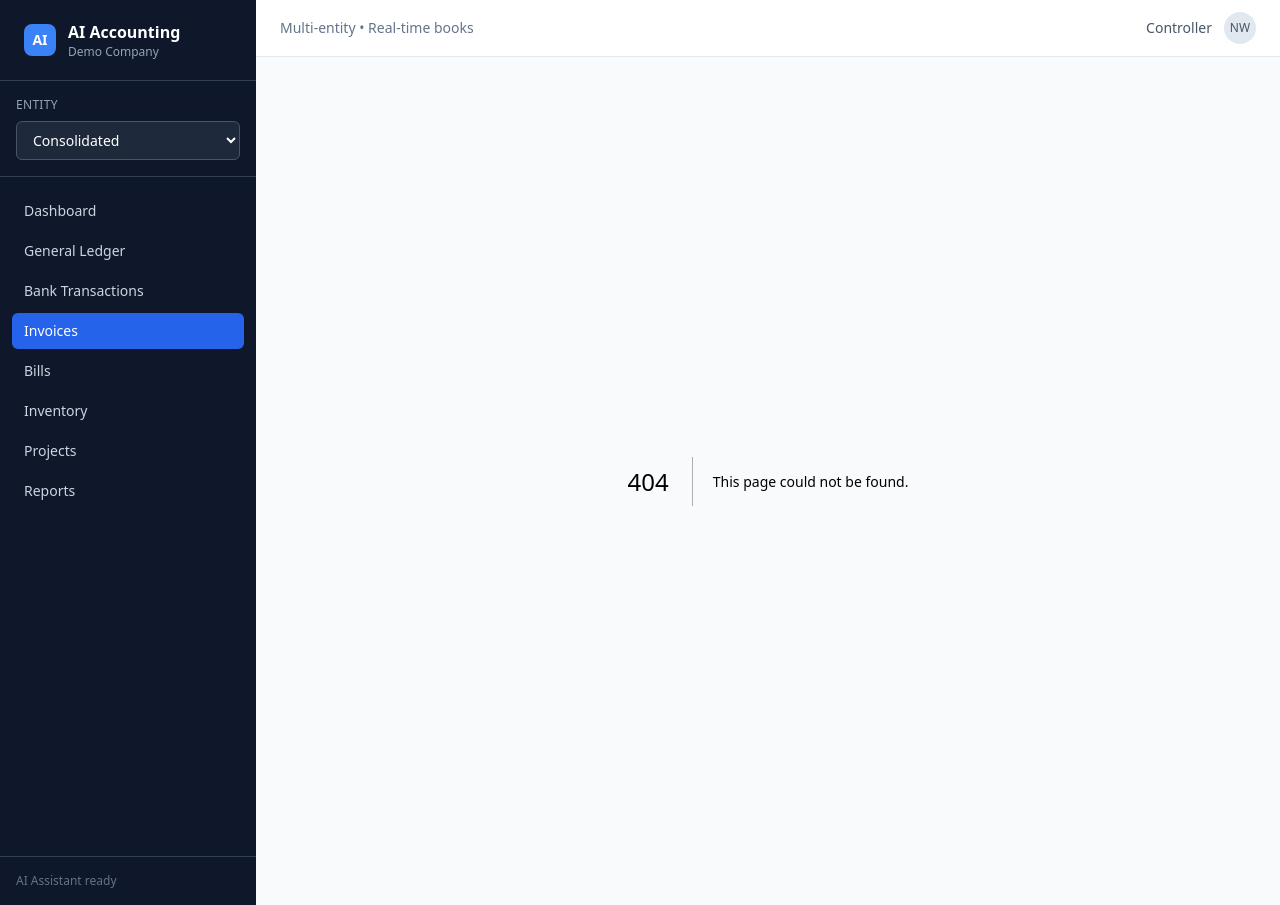
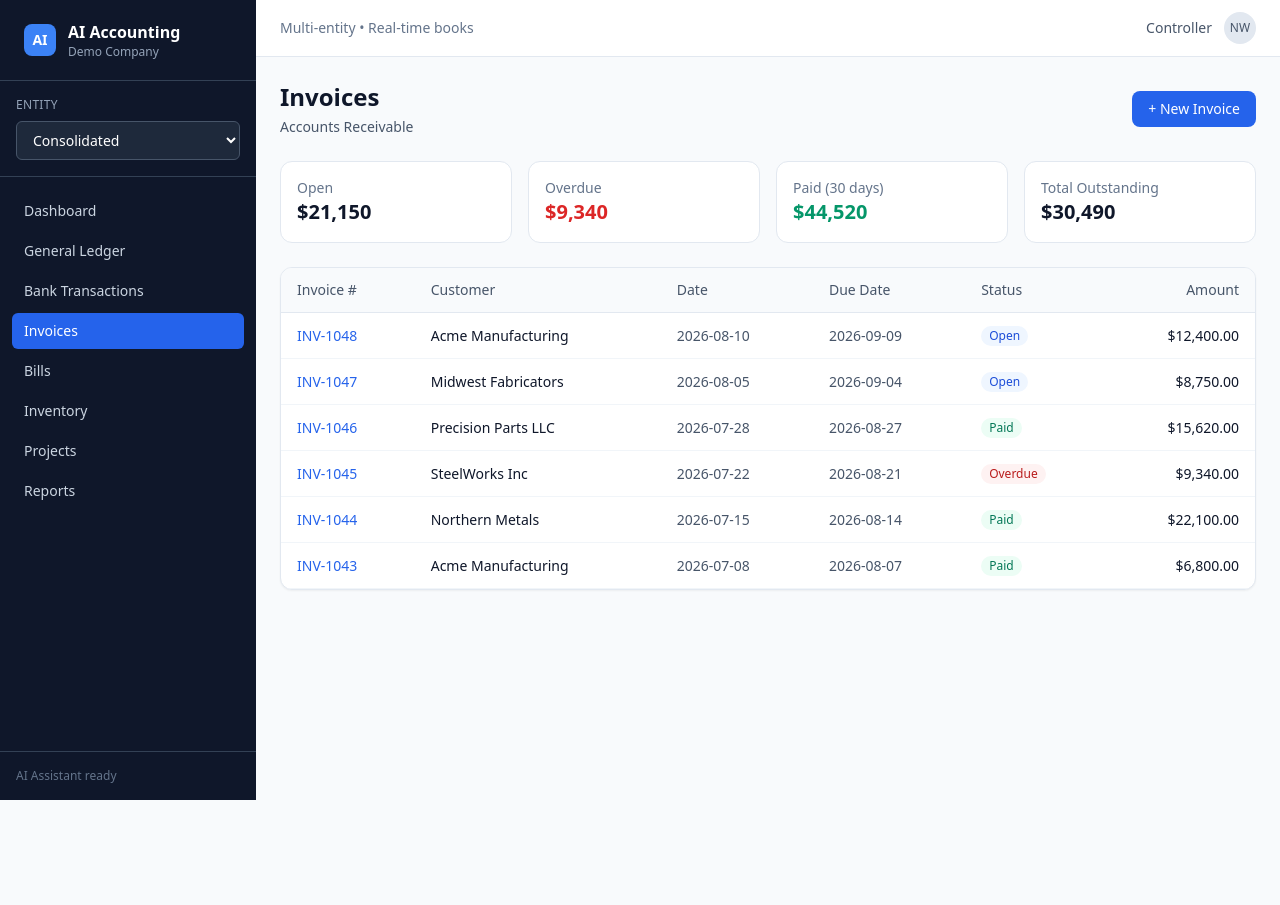
Before and after one commit to Walkachamen/ai-accounting, a Next.js app: page /invoices in a window 1280 px wide. Before the commit this address had no page. After the commit the page ends 800 px from the top, so only its background shows below. Built offline with nearby package versions, Linux system fonts and the light colour scheme.

Commit message:
Create page.tsx

```diff
--- /dev/null
+++ b/src/app/invoices/page.tsx
@@ -0,0 +1,80 @@
+export default function InvoicesPage() {
+  const invoices = [
+    { number: "INV-1048", customer: "Acme Manufacturing", date: "2026-08-10", due: "2026-09-09", amount: 12400.00, status: "Open" },
+    { number: "INV-1047", customer: "Midwest Fabricators", date: "2026-08-05", due: "2026-09-04", amount: 8750.00, status: "Open" },
+    { number: "INV-1046", customer: "Precision Parts LLC", date: "2026-07-28", due: "2026-08-27", amount: 15620.00, status: "Paid" },
+    { number: "INV-1045", customer: "SteelWorks Inc", date: "2026-07-22", due: "2026-08-21", amount: 9340.00, status: "Overdue" },
+    { number: "INV-1044", customer: "Northern Metals", date: "2026-07-15", due: "2026-08-14", amount: 22100.00, status: "Paid" },
+    { number: "INV-1043", customer: "Acme Manufacturing", date: "2026-07-08", due: "2026-08-07", amount: 6800.00, status: "Paid" },
+  ];
+
+  return (
+    <div>
+      <div className="flex items-center justify-between mb-6">
+        <div>
+          <h1 className="text-2xl font-bold text-slate-900">Invoices</h1>
+          <p className="text-slate-600 text-sm mt-1">Accounts Receivable</p>
+        </div>
+        <button className="bg-blue-600 text-white px-4 py-2 rounded-lg text-sm font-medium hover:bg-blue-700">
+          + New Invoice
+        </button>
+      </div>
+
+      <div className="grid grid-cols-1 md:grid-cols-4 gap-4 mb-6">
+        <div className="bg-white rounded-xl border border-slate-200 p-4">
+          <div className="text-sm text-slate-500">Open</div>
+          <div className="text-xl font-bold text-slate-900">$21,150</div>
+        </div>
+        <div className="bg-white rounded-xl border border-slate-200 p-4">
+          <div className="text-sm text-slate-500">Overdue</div>
+          <div className="text-xl font-bold text-red-600">$9,340</div>
+        </div>
+        <div className="bg-white rounded-xl border border-slate-200 p-4">
+          <div className="text-sm text-slate-500">Paid (30 days)</div>
+          <div className="text-xl font-bold text-emerald-600">$44,520</div>
+        </div>
+        <div className="bg-white rounded-xl border border-slate-200 p-4">
+          <div className="text-sm text-slate-500">Total Outstanding</div>
+          <div className="text-xl font-bold text-slate-900">$30,490</div>
+        </div>
+      </div>
+
+      <div className="bg-white rounded-xl border border-slate-200 shadow-sm overflow-hidden">
+        <table className="w-full text-sm">
+          <thead className="bg-slate-50 border-b border-slate-200">
+            <tr>
+              <th className="text-left px-4 py-3 font-medium text-slate-600">Invoice #</th>
+              <th className="text-left px-4 py-3 font-medium text-slate-600">Customer</th>
+              <th className="text-left px-4 py-3 font-medium text-slate-600">Date</th>
+              <th className="text-left px-4 py-3 font-medium text-slate-600">Due Date</th>
+              <th className="text-left px-4 py-3 font-medium text-slate-600">Status</th>
+              <th className="text-right px-4 py-3 font-medium text-slate-600">Amount</th>
+            </tr>
+          </thead>
+          <tbody>
+            {invoices.map((inv) => (
+              <tr key={inv.number} className="border-b border-slate-100 hover:bg-slate-50">
+                <td className="px-4 py-3 font-medium text-blue-600">{inv.number}</td>
+                <td className="px-4 py-3 text-slate-900">{inv.customer}</td>
+                <td className="px-4 py-3 text-slate-600">{inv.date}</td>
+                <td className="px-4 py-3 text-slate-600">{inv.due}</td>
+                <td className="px-4 py-3">
+                  <span className={`inline-flex px-2 py-0.5 rounded-full text-xs font-medium ${
+                    inv.status === "Paid" ? "bg-emerald-50 text-emerald-700" :
+                    inv.status === "Overdue" ? "bg-red-50 text-red-700" :
+                    "bg-blue-50 text-blue-700"
+                  }`}>
+                    {inv.status}
+                  </span>
+                </td>
+                <td className="px-4 py-3 text-right font-medium">
+                  ${inv.amount.toLocaleString("en-US", { minimumFractionDigits: 2 })}
+                </td>
+              </tr>
+            ))}
+          </tbody>
+        </table>
+      </div>
+    </div>
+  );
+}
```
